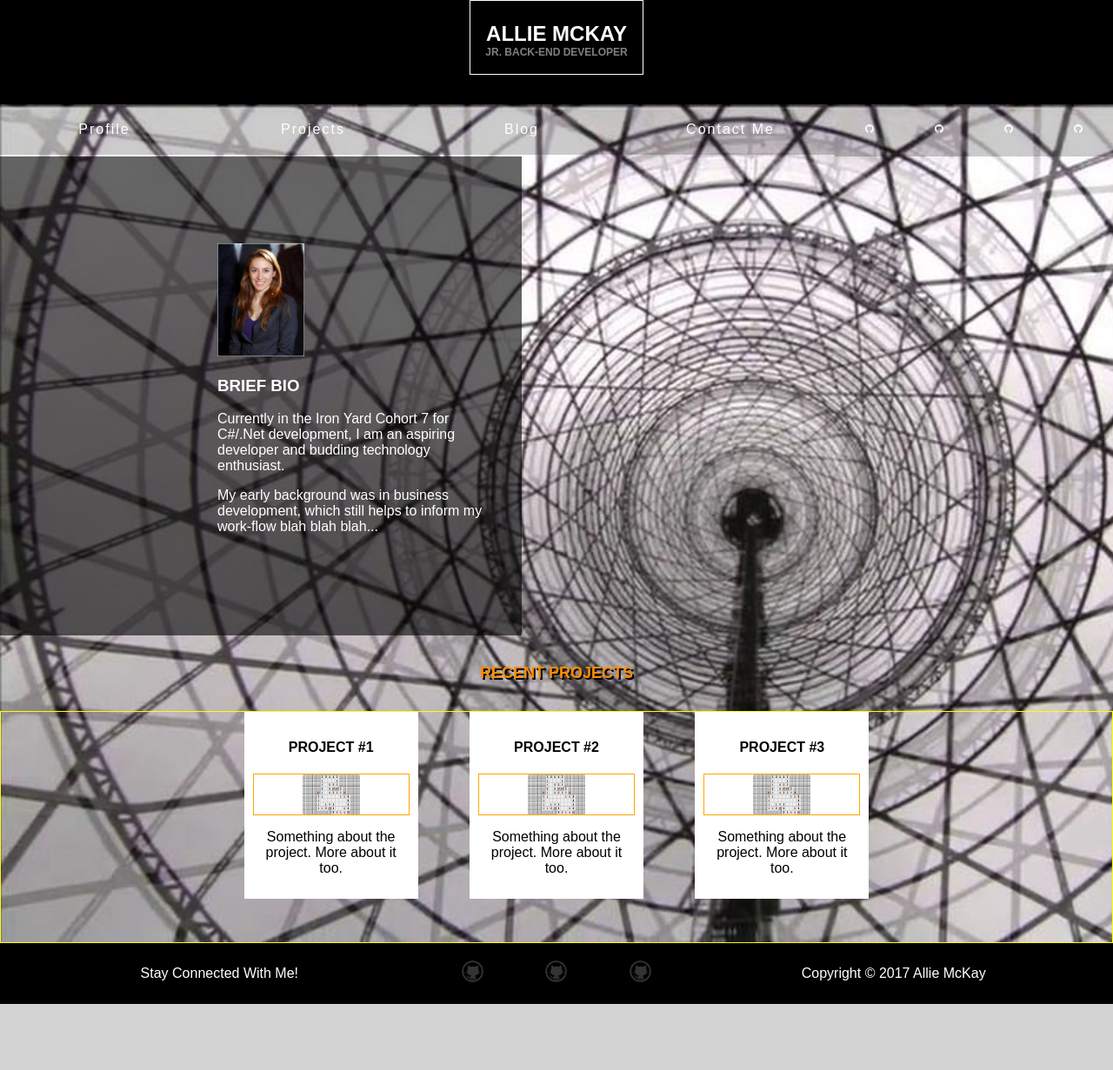
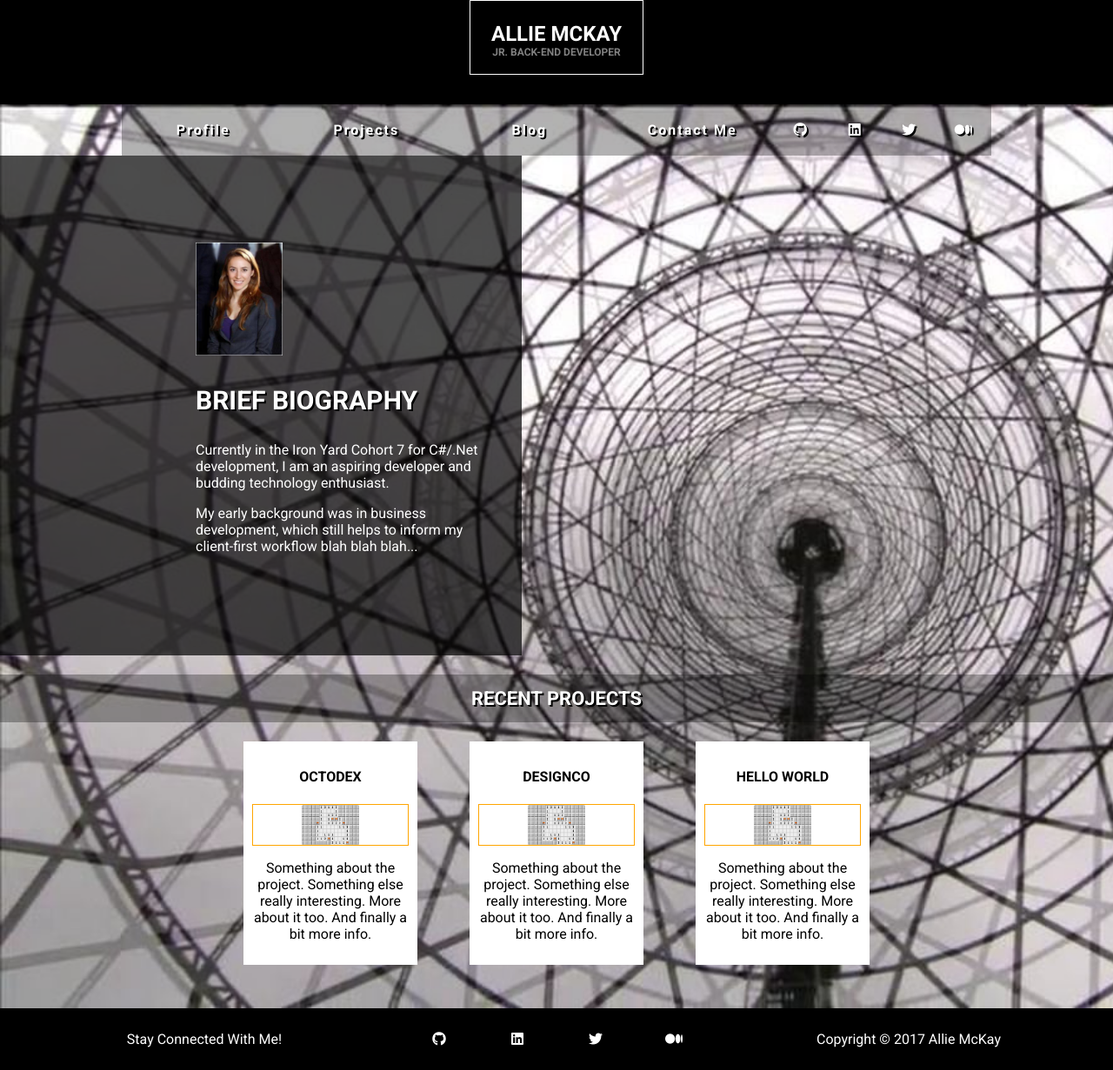
Before and after one commit to devalexer/Portfolio, a website: page public/index.html in a window 1280 px wide. Shown: the whole page at 87% size. Before the commit the page ends 1155 px from the top, so only its background shows below. Drawn offline with Linux system fonts and the light colour scheme.

Commit message:
Updated fonts, links, icons, colors

```diff
--- a/public/index.html
+++ b/public/index.html
@@ -5,8 +5,11 @@
   <meta charset="UTF-8">
   <meta name="viewport" content="width=device-width, user-scalable=no, minimum-scale=1.0, maximum-scale=1.0">
   <title>Portfolio</title>
+  <script src="https://use.fontawesome.com/4604b211e3.js"></script>
   <link rel="stylesheet" href="screen.css">
-</head>
+  <link href="https://fonts.googleapis.com/css?family=Roboto:black,light" rel="stylesheet">
+  </head>
+
 
 <body>
 
@@ -32,24 +35,25 @@
   <nav>
     <a href="#" class="nav-menu"><u>MENU</u></a>
     <ul>
-      <li><a href="#">Profile</a></li>
-      <li><a href="#">Projects</a></li>
-      <li><a href="#">Blog</a></li>
-      <li><a href="#">Contact Me</a></li>
-      <li class="social"><a href="#"><img src="images/githubwhite.ico" height="16px" width="16px"></a></li>
-      <li class="social"><a href="#"><img src="images/githubwhite.ico" height="16px" width="16px"></a></li>
-      <li class="social"><a href="#"><img src="images/githubwhite.ico" height="16px" width="16px"></a></li>
-      <li class="social"><a href="#"><img src="images/githubwhite.ico" height="16px" width="16px"></a></li>
+      <li><a href="https://www.linkedin.com/in/alliemckay/">Profile</a></li>
+      <li><a href="https://github.com/devalexer">Projects</a></li>
+      <li><a href="https://medium.com/@alliemckay">Blog</a></li>
+      <li><a href="https://www.linkedin.com/in/alliemckay/">Contact Me</a></li>
+      <li class="social"><a href="https://github.com/devalexer"><i class="fa fa-github" aria-hidden="true"></i></a></li>
+      <li class="social"><a href="https://www.linkedin.com/in/alliemckay/"><i class="fa fa-linkedin-square" aria-hidden="true"></i></a></li>
+      <li class="social"><a href="https://twitter.com/dev_mckay"><i class="fa fa-twitter" aria-hidden="true"></i></a></li>
+      <li class="social"><a href="https://medium.com/@alliemckay"><i class="fa fa-medium" aria-hidden="true"></i></a></li>
     </ul>
   </nav>
 </div>
 
+
 <div class="bioinfo">
   <img src="images/profilepic.jpg" height="130px" width="100px">
-  <h3 class="biotitle">BRIEF BIO</h3>
+  <h3 class="biotitle">BRIEF BIOGRAPHY</h3>
   <div class="biotext">
     <p>Currently in the Iron Yard Cohort 7 for C#/.Net development, I am an aspiring developer and budding technology enthusiast.</p>
-    <p>My early background was in business development, which still helps to inform my work-flow blah blah blah...</p>
+    <p>My early background was in business development, which still helps to inform my client-first workflow blah blah blah...</p>
   </div>
 </div>
 
@@ -59,21 +63,21 @@
 <div class="project-section">
 
   <div class="projects" id="project1">
-    <h4>PROJECT #1</h4>
-     <a href="https://github.com/devalexer/" alt="GitHub"><img src="images/bomb-sniffer.png" style="height: 3em; width: 100%; object-fit: contain;"></a>
-     <p>Something about the project. More about it too.</p>
+    <h4>OCTODEX</h4>
+     <a href="https://github.com/devalexer/octodex" alt="GitHub"><img src="images/bomb-sniffer.png" style="height: 3em; width: 100%; object-fit: contain;"></a>
+     <p>Something about the project. Something else really interesting. More about it too. And finally a bit more info.</p>
   </div>
 
   <div class="projects" id="project2">
-    <h4>PROJECT #2</h4>
-     <a href="https://github.com/devalexer/" alt="GitHub"><img src="images/bomb-sniffer.png" style="height: 3em; width: 100%; object-fit: contain;"></a>
-     <p>Something about the project. More about it too.</p>
+    <h4>DESIGNCO</h4>
+     <a href="https://github.com/devalexer/Designco" alt="GitHub"><img src="images/bomb-sniffer.png" style="height: 3em; width: 100%; object-fit: contain;"></a>
+     <p>Something about the project. Something else really interesting. More about it too. And finally a bit more info.</p>
   </div>
 
   <div class="projects" id="project3">
-    <h4>PROJECT #3</h4>
-     <a href="https://github.com/devalexer/" alt="GitHub"><img src="images/bomb-sniffer.png" style="height: 3em; width: 100%; object-fit: contain;"></a>
-     <p>Something about the project. More about it too.</p>
+    <h4>HELLO WORLD</h4>
+     <a href="https://github.com/devalexer/hello-world" alt="GitHub"><img src="images/bomb-sniffer.png" style="height: 3em; width: 100%; object-fit: contain;"></a>
+     <p>Something about the project. Something else really interesting. More about it too. And finally a bit more info.</p>
   </div>
 
 </div>
@@ -88,19 +92,10 @@
 <footer>
 
   <p>Stay Connected With Me!</p>
-
-  <a href="https://github.com/devalexer/" target="_blank">
-    <img src="images/github.png" alt="Twitter" height="25px" width="25px">
-  </a>
-
-  <a href="https://github.com/devalexer/" target="_blank">
-    <img src="images/github.png" alt="Twitter" height="25px" width="25px">
-  </a>
-
-  <a href="https://github.com/devalexer/" target="_blank">
-    <img src="images/github.png" alt="Twitter" height="25px" width="25px">
-  </a>
-
+  <a href="https://github.com/devalexer"><i class="fa fa-github" aria-hidden="true"></i></a>
+  <a href="https://www.linkedin.com/in/alliemckay/"><i class="fa fa-linkedin-square" aria-hidden="true"></i></a>
+  <a href="https://twitter.com/dev_mckay"><i class="fa fa-twitter" aria-hidden="true"></i></a>
+  <a href="https://medium.com/@alliemckay"><i class="fa fa-medium" aria-hidden="true"></i></a>
   <p>Copyright &copy; 2017 Allie McKay</p>
 
 </footer>
--- a/public/screen.css
+++ b/public/screen.css
@@ -11,7 +11,7 @@ html {
 body {
   margin: 0;
   font-size: 20;
-  font-family: sans-serif;
+  font-family: 'Roboto', sans-serif;
   background-color: lightgrey;
 }
 
@@ -51,12 +51,19 @@ main {
 
 /*Affects Navigation Bar*/
 
+.top-wrapper {
+  max-width: 1000px;
+  margin: 0 auto;
+  padding: 0;
+}
+
 nav a {
   color: white;
-  font-weight: 100;
+  font-weight: bold;
   letter-spacing: 2px;
   text-decoration: none;
-  background: rgba(0,0,0,0.2);
+  background: rgba(0,0,0,0.3);
+  text-shadow: black 2px 2px;
   padding: 20px 5px;
   display: inline-block;
   width: 100%;
@@ -64,12 +71,7 @@ nav a {
 }
 
 nav a:hover {
-  background: rgba(0,0,0,0.3);
-}
-
-.top-wrapper {
-  margin: 0 auto;
-  padding: 0;
+  background: rgba(0,0,0,0.5);
 }
 
 nav ul{
@@ -97,28 +99,32 @@ nav .nav-menu {
 /*Affects Bio Box*/
 
 .bioinfo {
-  width: 600px;
-  padding-left: 250px;
-  padding-right: 30px;
+  max-width: 600px;
+  padding-left: 225px;
+  padding-right: 50px;
   padding-top: 100px;
   padding-bottom: 100px;
-  background: rgba(0,0,0,0.6);
+  background: rgba(0,0,0,0.7);
 }
 
 .biotitle {
   color: white;
+  font-size: 30px;
+  text-shadow: black 2px 2px;
 }
 
 .biotext {
   color: white;
+  font-weight: light;
 }
 
 /*Affects Project Section*/
 
 .project-header {
   text-align: center;
-  color: darkorange;
-  font-size: 18px;
+  color: white;
+  background: rgba(0,0,0,0.3);
+  font-size: 22px;
   text-shadow: black 2px 2px;
   padding: 15px;
 }
@@ -127,7 +133,6 @@ nav .nav-menu {
   display: flex;
   justify-content: space-around;
   align-items: center;
-  border: 1px solid yellow;
   text-align: center;
   padding-bottom: 50px;
   padding-left: 250px;
@@ -215,30 +220,22 @@ nav .nav-menu {
 }
 
 .bioinfo {
-  padding: 0, 0, 0, 0;
+  padding: 20px;
 }
 
 .project-section {
   display: flex;
   flex-direction: column;
-  padding-left: 0;
-  padding-right: 0;
   padding-top: 20px;
   padding-bottom: 20px;
-  /* TODO: Get project divs to fit to sides in mobile view*/
-  /* TODO: Ensure project divs don't touch in mobile & tablet view*/
+  /* TO-DO: Get project divs to fit to sides in mobile view*/
+  /* TO-DO: Ensure project divs don't touch in mobile & tablet view*/
 }
 
 footer {
-  display: flex;
   flex-direction: column;
-  flex: 1;
-  /* TODO: Get elements to wrap into column in mobile view*/
-}
-
-footer a {
-  display: flex;
-  flex-direction: row;
+  flex-wrap: wrap;
+  /* TO-DO: Get social icons to wrap into row within column in mobile view*/
 }
 
 }
```
